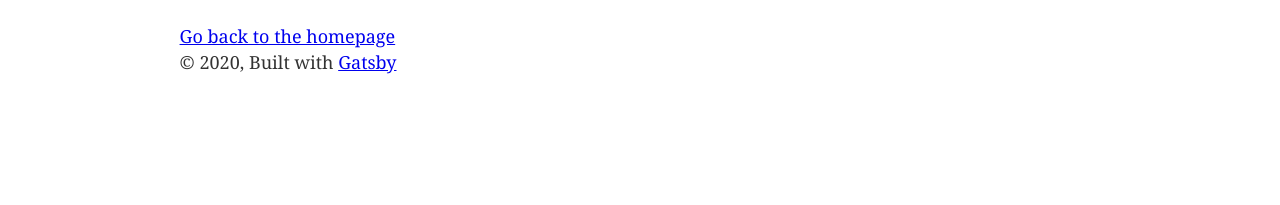
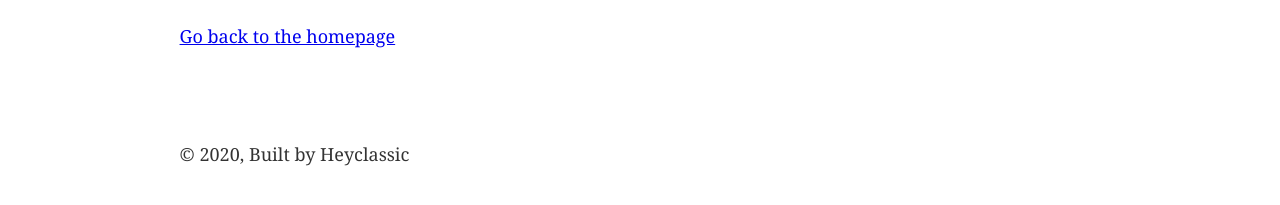
Before and after one commit to Adsidera/gatsby_stripe_client_only, a Gatsby site: page /page-2 in a window 1280 px wide. Shown: the part 223-428 px from the top of the page. Built offline with nearby package versions, Linux system fonts and the light colour scheme; Gatsby itself is replaced by a stand-in of ours.

Commit message:
improved button and footer

```diff
--- a/src/components/checkout.js
+++ b/src/components/checkout.js
@@ -5,6 +5,7 @@ const buttonStyles = {
   textAlign: "center",
   color: "#fff",
   outline: "none",
+  marginTop: "1rem",
   padding: "12px 60px",
   boxShadow: "2px 5px 10px rgba(0,0,0,.1)",
   backgroundColor: "rgb(255, 178, 56)",
--- a/src/components/image.js
+++ b/src/components/image.js
@@ -16,7 +16,7 @@ import Img from "gatsby-image"
 const Image = () => {
   const data = useStaticQuery(graphql`
     query {
-      placeholderImage: file(relativePath: { eq: "gatsby-astronaut.png" }) {
+      placeholderImage: file(relativePath: { eq: "ticket.jpg" }) {
         childImageSharp {
           fluid(maxWidth: 300) {
             ...GatsbyImageSharpFluid
--- a/src/components/layout.css
+++ b/src/components/layout.css
@@ -615,6 +615,9 @@ pre tt:before,
 pre tt:after {
   content: "";
 }
+footer {
+  margin-top: 10%;
+}
 @media only screen and (max-width: 480px) {
   html {
     font-size: 100%;
--- a/src/components/layout.js
+++ b/src/components/layout.js
@@ -36,9 +36,8 @@ const Layout = ({ children }) => {
       >
         <main>{children}</main>
         <footer>
-          © {new Date().getFullYear()}, Built with
-          {` `}
-          <a href="https://www.gatsbyjs.org">Gatsby</a>
+          © {new Date().getFullYear()}, Built by
+          Heyclassic
         </footer>
       </div>
     </>
--- a/src/pages/index.js
+++ b/src/pages/index.js
@@ -1,13 +1,15 @@
 import React from "react"
 
 import Layout from "../components/layout"
-import Checkout from "../components/checkout"
+import Checkout from "../components/checkout";
+import Image from "../components/image";
 import SEO from "../components/seo"
 
 const IndexPage = () => (
   <Layout>
     <SEO title="Home" />
     <h1>Buy your ticket</h1>
+    <Image />
     <Checkout />
   </Layout>
 )
```
Also changed, not shown: src/images/ticket.jpg (added).
